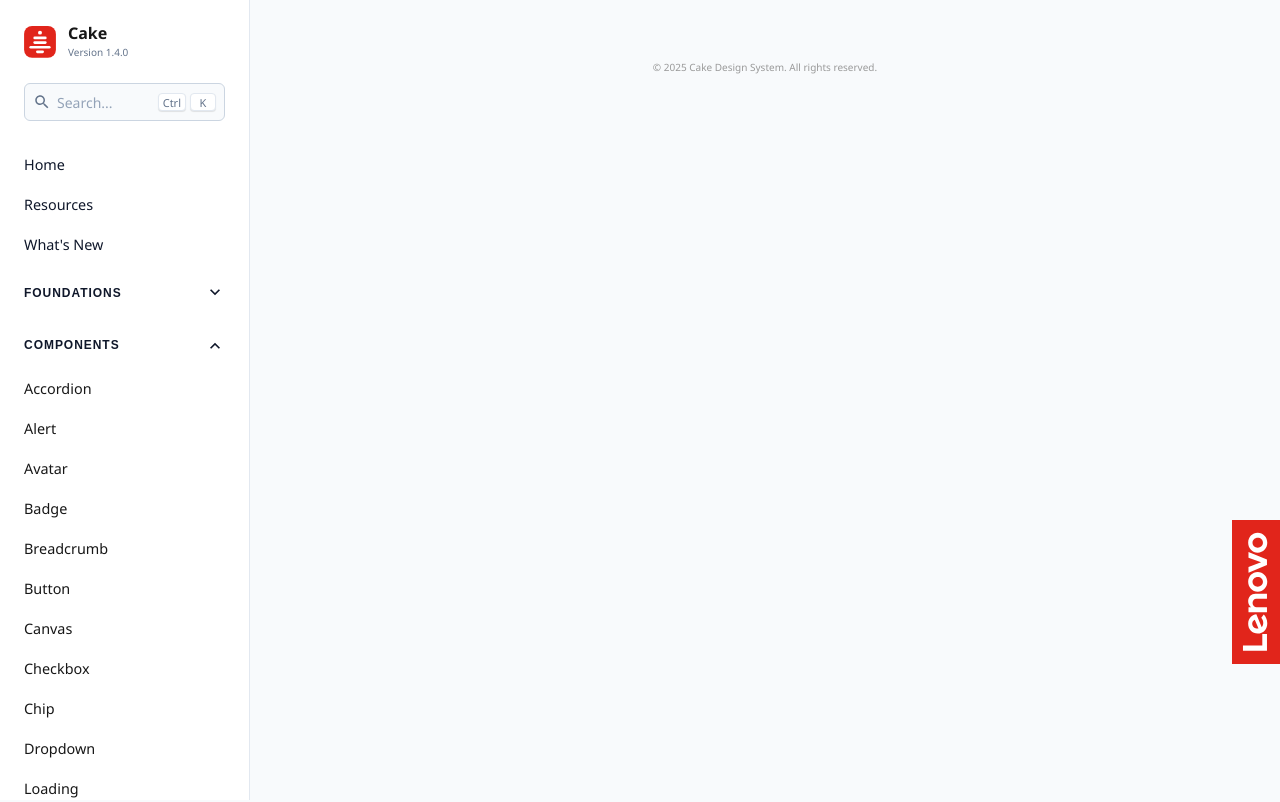
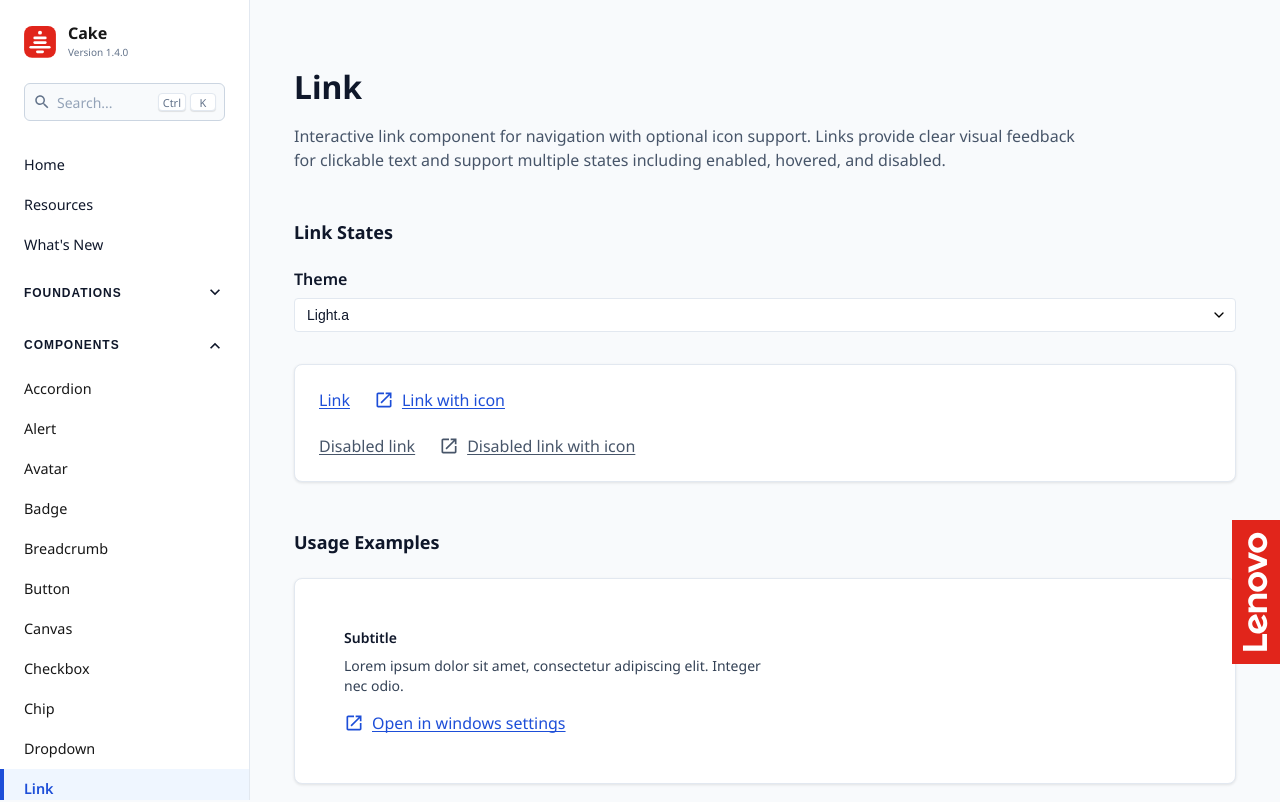
Before and after one commit to cake-admin/cakev2, a React (Create React App) app: page /components/link in a window 1280 px wide. Shown: the top 802 px of the page. Built offline with nearby package versions, Linux system fonts and the light colour scheme.

Commit message:
feat: add Link component with card-based examples
- Create Link component with three states (enabled, hovered, disabled)
- Support optional icon and dark mode
- Add LinkPage documentation with card-based usage examples
- Match Figma design specifications exactly
- Use design system color tokens

```diff
--- /dev/null
+++ b/src/components/design-system/Link.js
@@ -0,0 +1,173 @@
+import React from 'react';
+import styled from 'styled-components';
+import PropTypes from 'prop-types';
+import { fontStack } from '../../styles/globalStyles.js';
+import cakeColorTokensData from '../../tokens/cake-color-tokens.json';
+
+// Parse cake-color-tokens.json
+let cakeColorTokens;
+try {
+  cakeColorTokens = typeof cakeColorTokensData === 'string'
+    ? JSON.parse(cakeColorTokensData)
+    : cakeColorTokensData;
+} catch (error) {
+  console.error('Failed to parse cake-color-tokens.json:', error);
+  cakeColorTokens = {};
+}
+
+/**
+ * Get color token value
+ */
+const getColorToken = (tokenName, isDarkMode) => {
+  const themeKey = isDarkMode ? 'darkA' : 'lightA';
+
+  if (cakeColorTokens[tokenName] && cakeColorTokens[tokenName][themeKey]) {
+    return cakeColorTokens[tokenName][themeKey];
+  }
+
+  // Fallback colors
+  const fallbacks = {
+    'referenceHyperlink': { lightA: '#1D4ED8', darkA: '#1D4ED8' },
+    'referenceHyperlinkHovered': { lightA: '#1E3A8A', darkA: '#1E3A8A' },
+    'textDisabled': { lightA: '#475569', darkA: '#9CA3AF' }
+  };
+
+  if (fallbacks[tokenName]) {
+    return fallbacks[tokenName][themeKey];
+  }
+
+  console.warn(`Color token "${tokenName}" not found in cake-color-tokens.json`);
+  return isDarkMode ? '#9CA3AF' : '#475569';
+};
+
+/**
+ * Styled link component
+ */
+const StyledLink = styled.a`
+  display: inline-flex;
+  align-items: center;
+  gap: 8px;
+  font-family: ${fontStack};
+  font-size: 16px;
+  font-weight: 400;
+  line-height: normal;
+  text-decoration: underline;
+  text-decoration-skip-ink: none;
+  text-underline-position: from-font;
+  color: ${props => {
+    if (props.$disabled) {
+      return getColorToken('textDisabled', props.isDarkMode);
+    }
+    return getColorToken('referenceHyperlink', props.isDarkMode);
+  }};
+  cursor: ${props => props.$disabled ? 'not-allowed' : 'pointer'};
+  pointer-events: ${props => props.$disabled ? 'none' : 'auto'};
+  transition: color 0.2s ease-in-out;
+  white-space: nowrap;
+
+  &:hover {
+    color: ${props => {
+      if (props.$disabled) {
+        return getColorToken('textDisabled', props.isDarkMode);
+      }
+      return getColorToken('referenceHyperlinkHovered', props.isDarkMode);
+    }};
+  }
+
+  &:focus-visible {
+    outline: 2px solid ${props => getColorToken('referenceFocus', props.isDarkMode)};
+    outline-offset: 2px;
+    border-radius: 2px;
+  }
+
+  @media (prefers-reduced-motion: reduce) {
+    transition: none;
+  }
+`;
+
+/**
+ * Icon wrapper styled component
+ */
+const IconWrapper = styled.span`
+  display: inline-flex;
+  align-items: center;
+  justify-content: center;
+  width: 20px;
+  height: 20px;
+  flex-shrink: 0;
+  color: inherit;
+
+  svg {
+    width: 100%;
+    height: 100%;
+  }
+`;
+
+/**
+ * Link component for navigation
+ *
+ * @param {string} href - URL for the link (required unless disabled)
+ * @param {ReactNode} children - Link text content
+ * @param {ReactNode} icon - Optional icon element
+ * @param {boolean} disabled - Whether the link is disabled
+ * @param {boolean} isDarkMode - Whether to use dark mode styles
+ * @param {string} className - Additional CSS class name
+ * @param {string} target - Link target attribute
+ * @param {string} rel - Link rel attribute
+ */
+const Link = ({
+  href,
+  children,
+  icon,
+  disabled = false,
+  isDarkMode = false,
+  className,
+  target,
+  rel,
+  ...props
+}) => {
+  const handleClick = (e) => {
+    if (disabled) {
+      e.preventDefault();
+      return;
+    }
+  };
+
+  return (
+    <StyledLink
+      href={disabled ? undefined : href}
+      $disabled={disabled}
+      isDarkMode={isDarkMode}
+      className={className}
+      onClick={handleClick}
+      target={target}
+      rel={rel}
+      aria-disabled={disabled}
+      {...props}
+    >
+      {icon && <IconWrapper>{icon}</IconWrapper>}
+      {children}
+    </StyledLink>
+  );
+};
+
+Link.propTypes = {
+  /** URL for the link (required unless disabled) */
+  href: PropTypes.string,
+  /** Link text content */
+  children: PropTypes.node.isRequired,
+  /** Optional icon element */
+  icon: PropTypes.node,
+  /** Whether the link is disabled */
+  disabled: PropTypes.bool,
+  /** Whether to use dark mode styles */
+  isDarkMode: PropTypes.bool,
+  /** Additional CSS class name */
+  className: PropTypes.string,
+  /** Link target attribute */
+  target: PropTypes.string,
+  /** Link rel attribute */
+  rel: PropTypes.string
+};
+
+export default Link;
--- a/src/data/routes.js
+++ b/src/data/routes.js
@@ -23,6 +23,7 @@ import TogglePage from '../pages/TogglePage.js';
 import TabPage from '../pages/TabPage';
 import SliderPage from '../pages/SliderPage.js';
 import SpinnerPage from '../pages/SpinnerPage.js';
+import LinkPage from '../pages/LinkPage.js';
 import AlertPage from '../pages/AlertPage';
 import MenuPage from '../pages/MenuPage';
 import DropdownPage from '../pages/DropdownPage';
@@ -167,6 +168,13 @@ export const routes = [
     category: 'components'
   },
   {
+    path: '/components/link',
+    component: LinkPage,
+    title: 'Link',
+    description: 'Interactive link component for navigation with optional icon support',
+    category: 'components'
+  },
+  {
     path: '/components/tab',
     component: TabPage,
     title: 'Tab',
--- /dev/null
+++ b/src/pages/LinkPage.js
@@ -0,0 +1,189 @@
+import React, { useState } from 'react';
+import styled from 'styled-components';
+import Link from '../components/design-system/Link.js';
+import OpenInNewIcon from '@mui/icons-material/OpenInNew';
+import { fontStack } from '../styles/globalStyles.js';
+import cakeColorTokensData from '../tokens/cake-color-tokens.json';
+import {
+  PageContainer,
+  Header,
+  Title,
+  Description,
+  Section,
+  SectionTitle,
+  ControlsGrid,
+  Control,
+  Label,
+  Select,
+  PreviewSection
+} from '../components/ComponentPageTemplate';
+
+// Parse cake-color-tokens.json
+let cakeColorTokens;
+try {
+  cakeColorTokens = typeof cakeColorTokensData === 'string'
+    ? JSON.parse(cakeColorTokensData)
+    : cakeColorTokensData;
+} catch (error) {
+  console.error('Failed to parse cake-color-tokens.json:', error);
+  cakeColorTokens = {};
+}
+
+/**
+ * Get color token value
+ */
+const getColorToken = (tokenName, isDarkMode) => {
+  const themeKey = isDarkMode ? 'darkA' : 'lightA';
+
+  if (cakeColorTokens[tokenName] && cakeColorTokens[tokenName][themeKey]) {
+    return cakeColorTokens[tokenName][themeKey];
+  }
+
+  // Fallback colors
+  const fallbacks = {
+    'textPrimary': { lightA: '#0F172A', darkA: '#D4D4D8' },
+    'textSecondary': { lightA: '#334155', darkA: '#A1A1AA' }
+  };
+
+  if (fallbacks[tokenName]) {
+    return fallbacks[tokenName][themeKey];
+  }
+
+  console.warn(`Color token "${tokenName}" not found in cake-color-tokens.json`);
+  return isDarkMode ? '#A1A1AA' : '#334155';
+};
+
+const LinkContainer = styled.div`
+  display: flex;
+  flex-direction: column;
+  gap: 24px;
+  align-items: flex-start;
+`;
+
+const LinkRow = styled.div`
+  display: flex;
+  align-items: center;
+  gap: 24px;
+  flex-wrap: wrap;
+`;
+
+const ExampleCard = styled.div`
+  display: flex;
+  flex-direction: column;
+  gap: 16px;
+  align-items: flex-start;
+  padding: 24px;
+  border-radius: 4px;
+  background: ${props => props.isDarkMode ? '#18181B' : '#FFFFFF'};
+  border: 1px solid ${props => props.isDarkMode ? 'rgba(255, 255, 255, 0)' : 'rgba(255, 255, 255, 0)'};
+  width: 100%;
+  max-width: 432px;
+`;
+
+const ExampleHeader = styled.div`
+  display: flex;
+  flex-direction: column;
+  gap: 8px;
+  align-items: flex-start;
+  width: 100%;
+`;
+
+const ExampleSubtitle = styled.p`
+  font-family: ${fontStack};
+  font-size: 14px;
+  font-weight: 600;
+  line-height: 20px;
+  margin: 0;
+  color: ${props => getColorToken('textPrimary', props.isDarkMode)};
+`;
+
+const ExampleBody = styled.p`
+  font-family: ${fontStack};
+  font-size: 14px;
+  font-weight: 400;
+  line-height: 20px;
+  margin: 0;
+  color: ${props => getColorToken('textSecondary', props.isDarkMode)};
+`;
+
+const ExamplesGrid = styled.div`
+  display: grid;
+  grid-template-columns: repeat(auto-fit, minmax(400px, 1fr));
+  gap: 24px;
+  width: 100%;
+`;
+
+const THEMES = {
+  LIGHT_A: 'light.a',
+  DARK_A: 'dark.a'
+};
+
+const LinkPage = () => {
+  const [theme, setTheme] = useState(THEMES.LIGHT_A);
+  const isDarkMode = theme === THEMES.DARK_A;
+
+  return (
+    <PageContainer>
+      <Header>
+        <Title>Link</Title>
+        <Description>
+          Interactive link component for navigation with optional icon support.
+          Links provide clear visual feedback for clickable text and support multiple states including enabled, hovered, and disabled.
+        </Description>
+      </Header>
+
+      <Section>
+        <SectionTitle>Link States</SectionTitle>
+        <ControlsGrid>
+          <Control>
+            <Label>Theme</Label>
+            <Select value={theme} onChange={(e) => setTheme(e.target.value)}>
+              <option value={THEMES.LIGHT_A}>Light.a</option>
+              <option value={THEMES.DARK_A}>Dark.a</option>
+            </Select>
+          </Control>
+        </ControlsGrid>
+
+        <PreviewSection theme={theme}>
+          <LinkContainer>
+            <LinkRow>
+              <Link href="#" isDarkMode={isDarkMode}>
+                Link
+              </Link>
+              <Link href="#" icon={<OpenInNewIcon />} isDarkMode={isDarkMode}>
+                Link with icon
+              </Link>
+            </LinkRow>
+            <LinkRow>
+              <Link href="#" disabled isDarkMode={isDarkMode}>
+                Disabled link
+              </Link>
+              <Link href="#" icon={<OpenInNewIcon />} disabled isDarkMode={isDarkMode}>
+                Disabled link with icon
+              </Link>
+            </LinkRow>
+          </LinkContainer>
+        </PreviewSection>
+      </Section>
+
+      <Section>
+        <SectionTitle>Usage Examples</SectionTitle>
+        <PreviewSection theme={theme}>
+          <ExampleCard isDarkMode={isDarkMode}>
+            <ExampleHeader isDarkMode={isDarkMode}>
+              <ExampleSubtitle isDarkMode={isDarkMode}>Subtitle</ExampleSubtitle>
+              <ExampleBody isDarkMode={isDarkMode}>
+                Lorem ipsum dolor sit amet, consectetur adipiscing elit. Integer nec odio.
+              </ExampleBody>
+            </ExampleHeader>
+            <Link href="#" icon={<OpenInNewIcon />} isDarkMode={isDarkMode}>
+              Open in windows settings
+            </Link>
+          </ExampleCard>
+        </PreviewSection>
+      </Section>
+    </PageContainer>
+  );
+};
+
+export default LinkPage;
```
